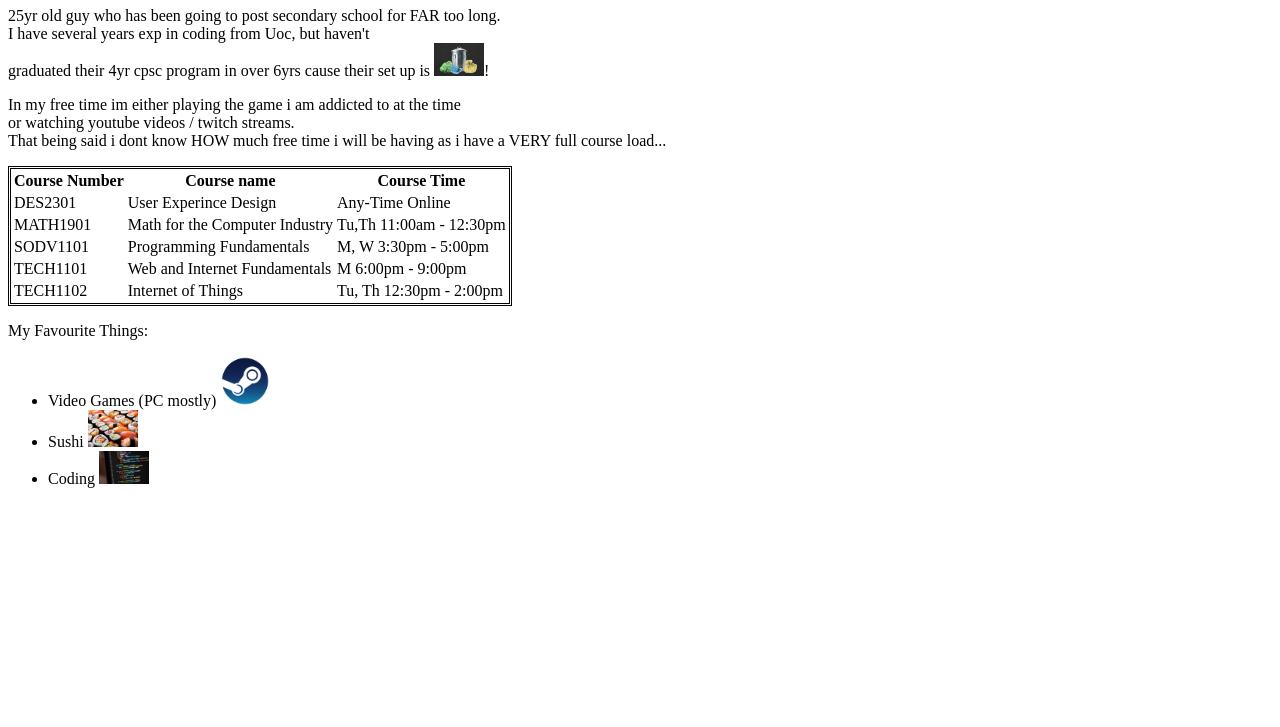
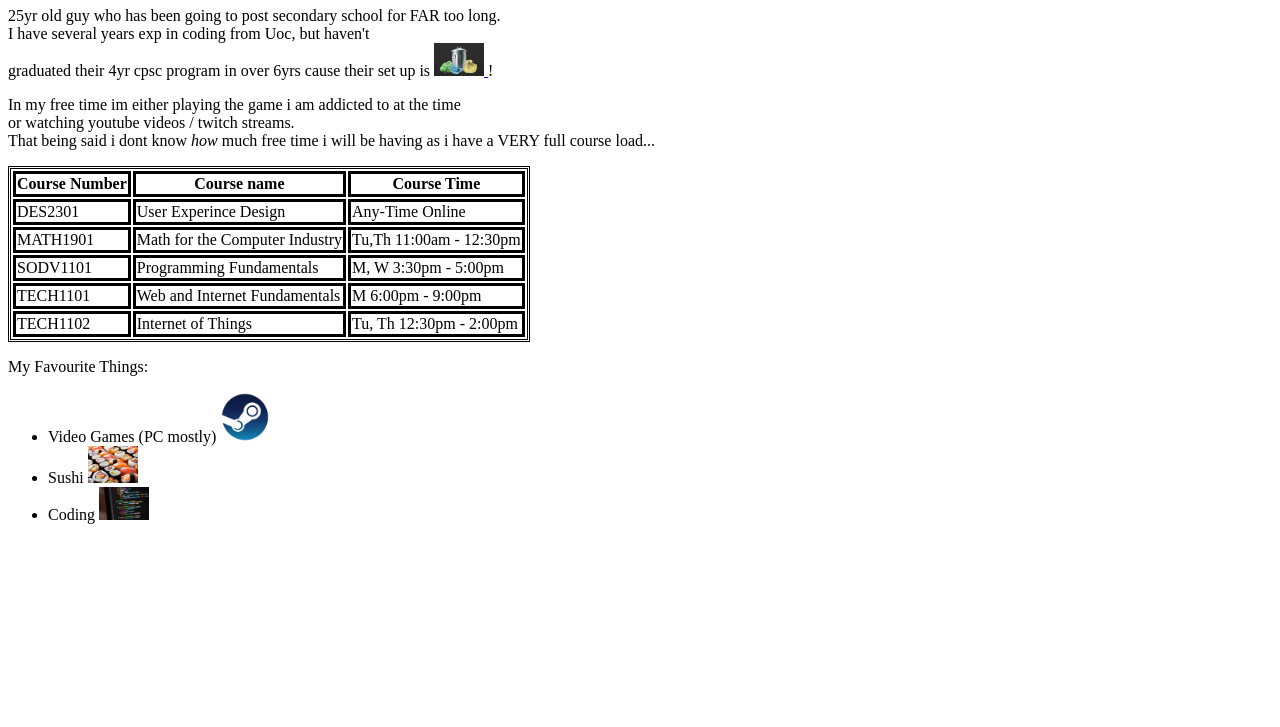
Before and after one commit to Chris-J-Thib/TECH1101, a plain HTML site: page Learning Activites/1/aboutMe.html in a window 1280 px wide. Shown: the part 73-800 px from the top of the page. Drawn offline with Linux system fonts and the light colour scheme.

Commit message:
Finished LA1

```diff
--- a/Learning Activites/1/aboutMe.html
+++ b/Learning Activites/1/aboutMe.html
@@ -7,87 +7,90 @@
 
 <body>
     <main>
-        <h1>
+        <h1 style="color: #FF00FF; background-color: black;">
             Chris Thibodeau
         </h1>
         <p>
-            25yr old guy who has been going to post secondary school for FAR too long. <br>
+            25yr old guy who has been going to post secondary school for <bold>FAR</bold> too long. <br>
             I have several years exp in coding from Uoc, but haven't<br>
             graduated their 4yr cpsc program in over 6yrs
             cause their set up is
-            <img src="./Images/garbage-finds-ft.jpg" alt="TRASH" width="50">!
+            <a href="https://www.ucalgary.ca/" target="_blank">
+                <img src="./Images/garbage-finds-ft.jpg" alt="TRASH" width="50">
+            </a>!
         </p>
 
         <p>
             In my free time im either playing the game i am addicted to at the time <br>
             or watching youtube videos / twitch streams. <br>
-            That being said i dont know HOW much free time i will be having as i have a VERY full course load...
+            That being said i dont know <i>how</i> much free time i will be having as i have a <bold>VERY</bold> full
+            course load...
         </p>
 
         <table style="border: double;">
             <tr>
-                <th style="border: single;">
+                <th style="border: solid;">
                     Course Number
                 </th>
-                <th>
+                <th style="border: solid;">
                     Course name
                 </th>
-                <th>
+                <th style="border: solid;">
                     Course Time
                 </th>
             </tr>
             <tr>
-                <td>
+                <td style="border: solid;">
                     DES2301
                 </td>
-                <td>
+                <td style="border: solid;">
                     User Experince Design
                 </td>
-                <td>
+                <td style="border: solid;">
                     Any-Time Online
                 </td>
             </tr>
             <tr>
-                <td>
+                <td style="border: solid;">
                     MATH1901
                 </td>
-                <td>
+                <td style="border: solid;">
                     Math for the Computer Industry
                 </td>
-                <td>
+                <td style="border: solid;">
                     Tu,Th 11:00am - 12:30pm
                 </td>
             </tr>
             <tr>
-                <td>
+                <td style="border: solid;">
                     SODV1101
                 </td>
-                <td>
+                <td style="border: solid;">
                     Programming Fundamentals
                 </td>
-                <td>
+                <td style="border: solid;">
                     M, W 3:30pm - 5:00pm
                 </td>
             </tr>
             <tr>
-                <td>
+                <td style="border: solid;">
                     TECH1101
                 </td>
-                <td>
+                <td style="border: solid;">
                     Web and Internet Fundamentals
                 </td>
-                <td>
+                <td style="border: solid;">
                     M 6:00pm - 9:00pm
                 </td>
             </tr>
             <tr>
-                <td>
+                <td style="border: solid;">
                     TECH1102
                 </td>
-                <td>
+                <td style="border: solid;">
                     Internet of Things
                 </td>
-                <td>
+                <td style="border: solid;">
                     Tu, Th 12:30pm - 2:00pm
                 </td>
             </tr>
@@ -97,19 +100,19 @@
         <ul>
             <li>
                 Video Games (PC mostly)
-                <a href="https://steamcommunity.com/id/DrewTamashi">
+                <a href="https://steamcommunity.com/id/DrewTamashi" target="_blank">
                     <img src="./Images/steamIcon.png" alt="Steam Profile" width="50">
                 </a>
             </li>
             <li>
                 Sushi
-                <a href="https://en.wikipedia.org/wiki/Sushi">
+                <a href="https://en.wikipedia.org/wiki/Sushi" target="_blank">
                     <img src="./Images/assorted-sushi.webp" alt="Sushi" width="50">
                 </a>
             </li>
             <li>
                 Coding
-                <a href="https://en.wikipedia.org/wiki/Coding">
+                <a href="https://en.wikipedia.org/wiki/Coding" target="_blank">
                     <img src="./Images/coding.jpg" alt="Code Example" width="50">
                 </a>
             </li>
```
